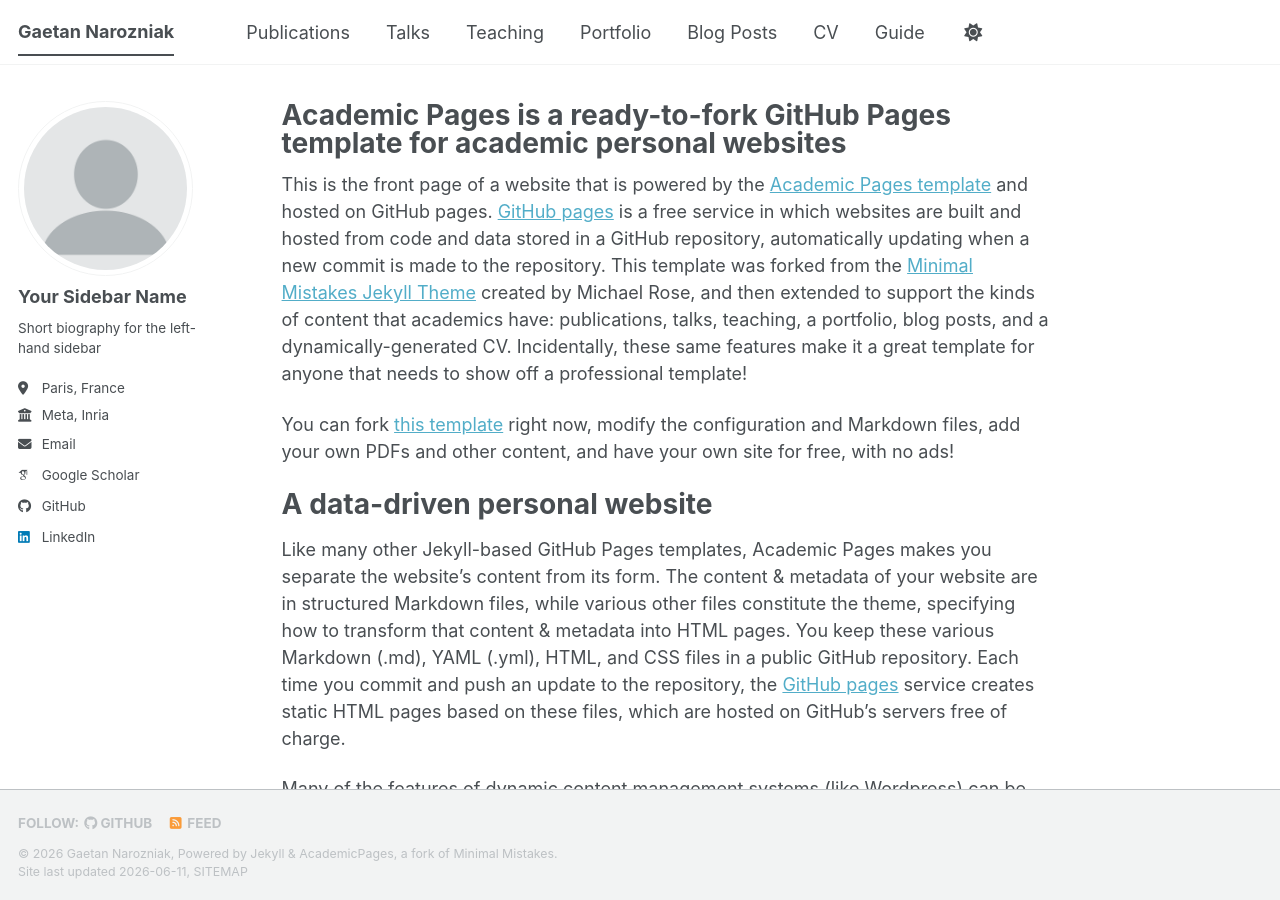
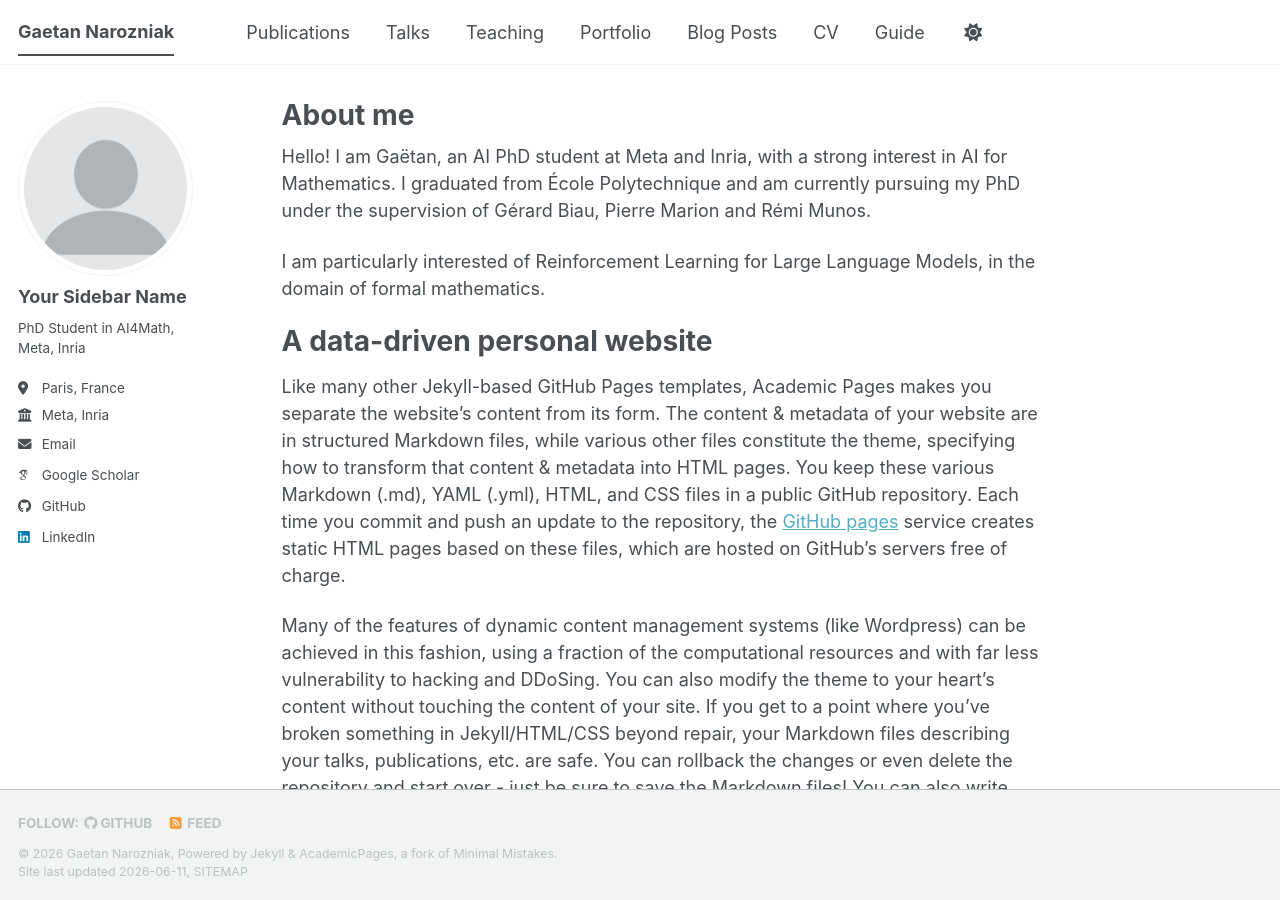
Before and after one commit to gaetannarozniak/gaetannarozniak.github.io, a Jekyll site: the page built from _pages/about.md, in a window 1280 px wide and 900 px high. Built offline with Jekyll 4.4.1, drawn with Linux system fonts in a browser that asks for light colours; some web fonts are replaced; a script bundle is joined from its source files by our own code; library files that are not in the unit come from our copies.

Commit message:
first bio

```diff
--- a/_config.yml
+++ b/_config.yml
@@ -26,7 +26,7 @@ author:
   avatar           : "profile.png"
   name             : "Your Sidebar Name"
   pronouns         : # example: "she/her"
-  bio              : "Short biography for the left-hand sidebar"
+  bio              : "PhD Student in AI4Math, Meta, Inria"
   location         : "Paris, France"
   employer         : "Meta, Inria"
   uri              : # URL
--- a/_pages/about.md
+++ b/_pages/about.md
@@ -1,15 +1,16 @@
 ---
 permalink: /
-title: "Academic Pages is a ready-to-fork GitHub Pages template for academic personal websites"
+title: "About me"
 author_profile: true
 redirect_from:
   - /about/
   - /about.html
 ---
 
-This is the front page of a website that is powered by the [Academic Pages template](https://github.com/academicpages/academicpages.github.io) and hosted on GitHub pages. [GitHub pages](https://pages.github.com) is a free service in which websites are built and hosted from code and data stored in a GitHub repository, automatically updating when a new commit is made to the repository. This template was forked from the [Minimal Mistakes Jekyll Theme](https://mmistakes.github.io/minimal-mistakes/) created by Michael Rose, and then extended to support the kinds of content that academics have: publications, talks, teaching, a portfolio, blog posts, and a dynamically-generated CV. Incidentally, these same features make it a great template for anyone that needs to show off a professional template!
+Hello! I am Gaëtan, an AI PhD student at Meta and Inria, with a strong interest in AI for Mathematics.
+I graduated from École Polytechnique and am currently pursuing my PhD under the supervision of Gérard Biau, Pierre Marion and Rémi Munos.
 
- You can fork [this template](https://github.com/academicpages/academicpages.github.io) right now, modify the configuration and Markdown files, add your own PDFs and other content, and have your own site for free, with no ads!
+I am particularly interested of Reinforcement Learning for Large Language Models, in the domain of formal mathematics.
 
 A data-driven personal website
 ======
```
